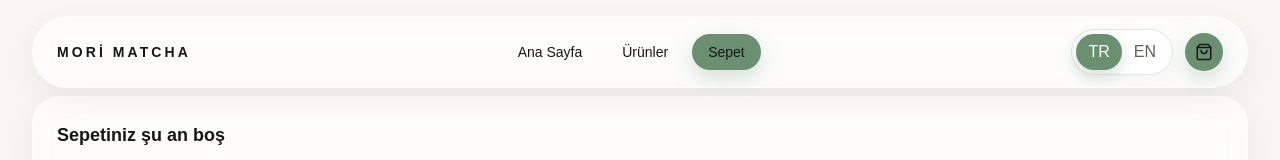
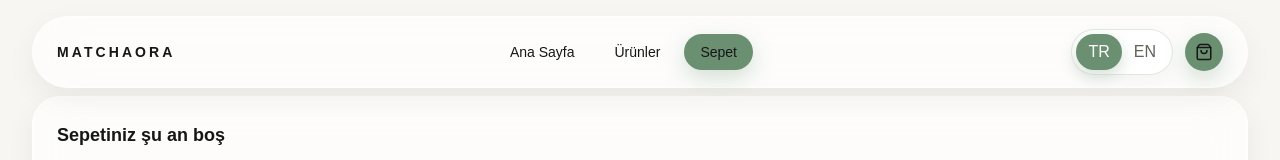
Before and after one commit to aisankheiri/mori-matcha-studio, a Next.js app: page /cart in a window 1280 px wide. Shown: the top 160 px of the page. Built offline with nearby package versions, Linux system fonts and the light colour scheme.

Commit message:
Matchaora ismi güncellendi

```diff
--- a/src/app/layout.tsx
+++ b/src/app/layout.tsx
@@ -5,7 +5,7 @@ import { ToastProvider } from "@/context/ToastContext";
 import { LangProvider } from "@/context/LangContext";
 
 export const metadata: Metadata = {
-  title: "Mori Matcha",
+  title: "Matchaora",
   description: "Premium matcha experience",
 };
 
--- a/src/components/layout/Footer.tsx
+++ b/src/components/layout/Footer.tsx
@@ -15,7 +15,7 @@ export default function FooterDark() {
 
           {/* BRAND */}
           <div className="text-xs font-semibold uppercase tracking-[0.22em] text-[#A9C3B0] md:text-sm">
-            Mori Matcha
+            Matchaora
           </div>
 
           {/* LOCATION */}
@@ -28,7 +28,7 @@ export default function FooterDark() {
 
         {/* bottom tiny */}
         <div className="border-t border-[#6B8F71]/20 py-3 text-center text-[10px] text-[#7F938A]">
-          © 2026 Mori Matcha
+          © 2026 Matchaora
         </div>
       </Container>
     </footer>
--- a/src/components/layout/Navbar.tsx
+++ b/src/components/layout/Navbar.tsx
@@ -44,7 +44,7 @@ const t = dict[lang];
               href="/"
               className="shrink-0 text-xs font-semibold uppercase tracking-[0.22em] text-[var(--color-primary-dark)] transition hover:opacity-80 md:text-sm"
             >
-              Mori Matcha
+              Matchaora
             </Link>
 
             {/* Desktop nav */}
```
